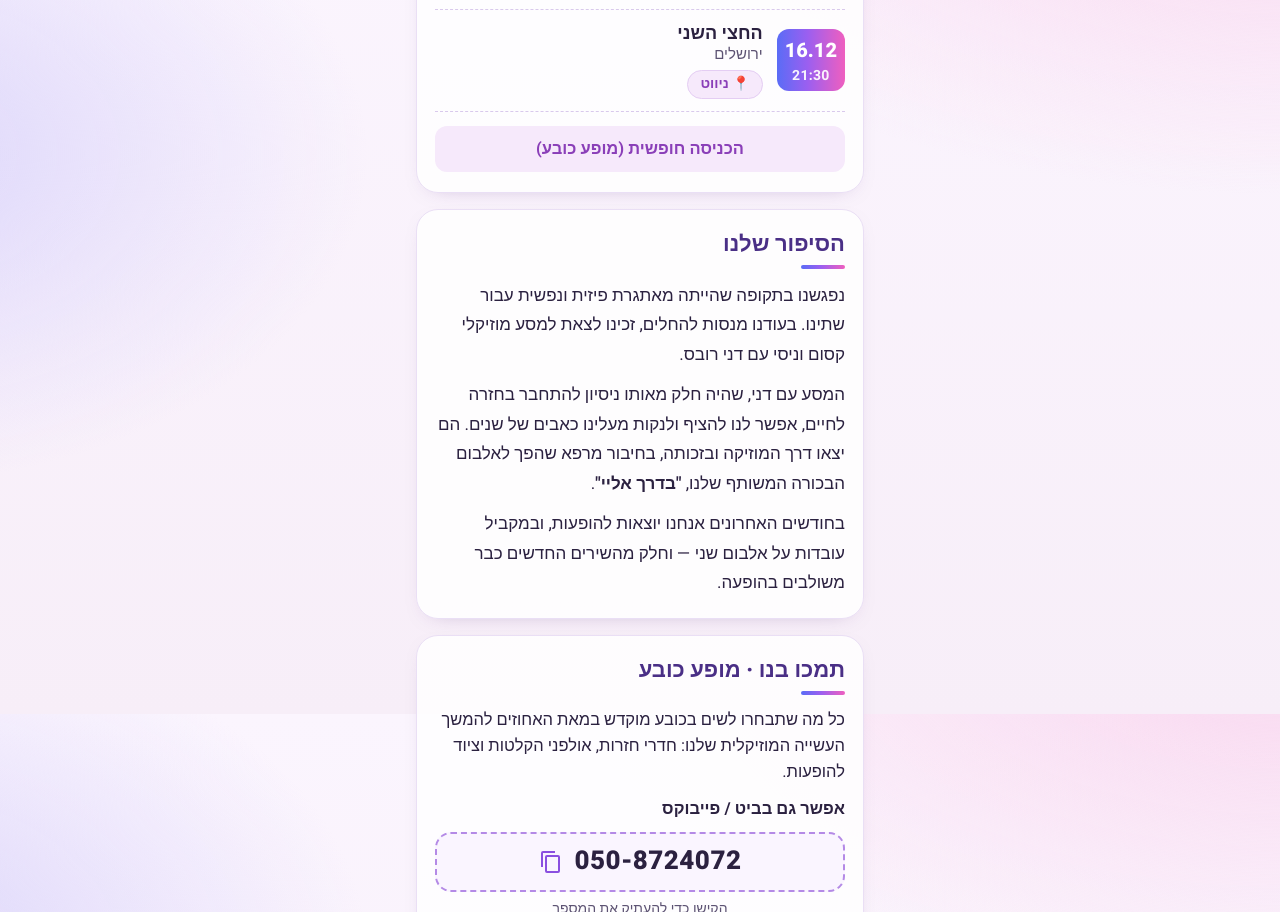
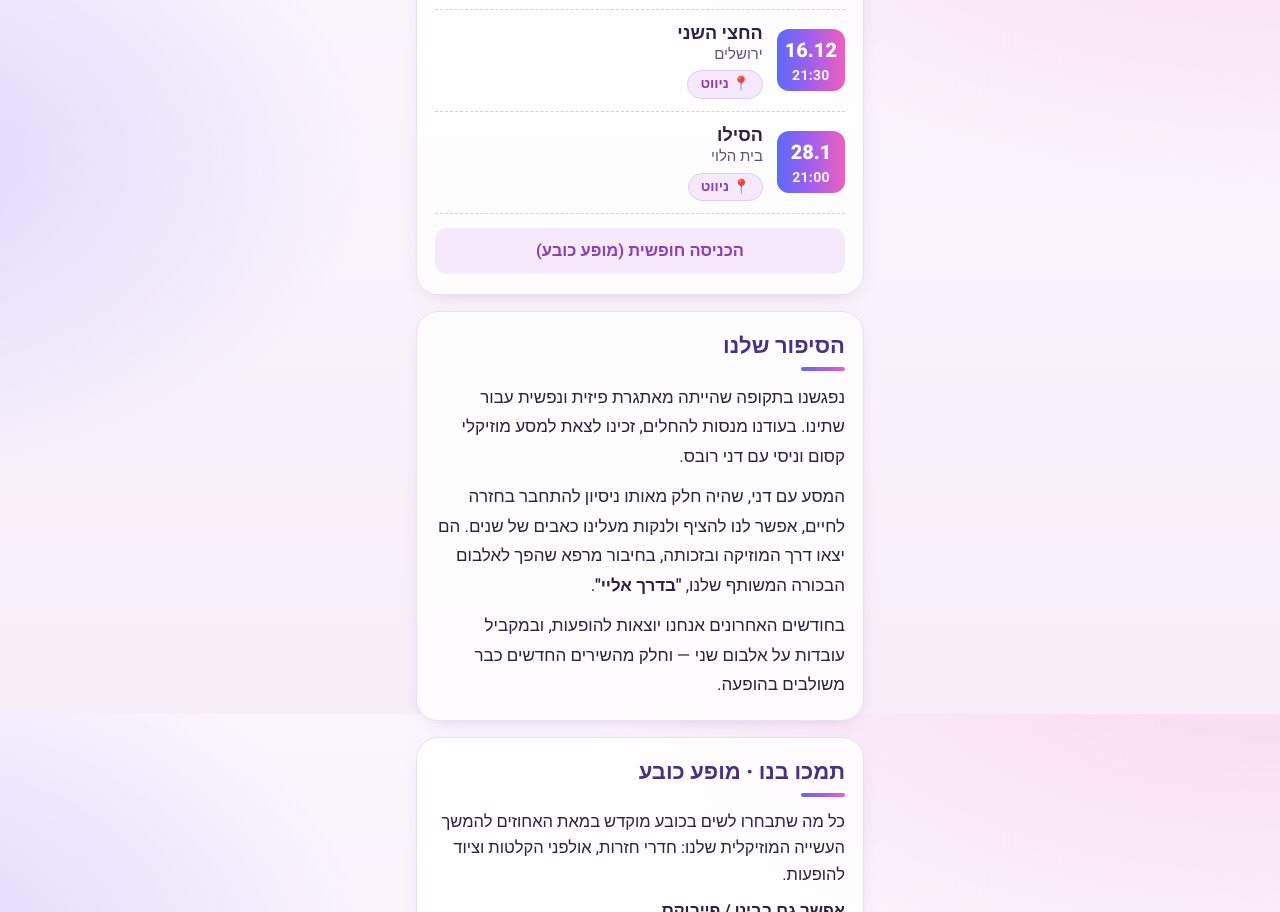
Before and after one commit to sivan-hod/https-sivan-hod.github.io, a plain HTML site: page efrat-sivan/index.html in a window 1280 px wide. Shown: the part 1686-2598 px from the top of the page. Drawn offline with Linux system fonts and the light colour scheme.

Commit message:
Band page: add Silo Beit HaLevi show on 28.1.27
Co-Authored-By: Claude Opus 5.5 <noreply@anthropic.com>
Claude-Session: https://claude.ai/code/session_0116XBaKUiFSZBxycSQi2fpA

```diff
--- a/efrat-sivan/index.html
+++ b/efrat-sivan/index.html
@@ -231,6 +231,10 @@ a:focus-visible, button:focus-visible { outline: rgb(43, 33, 64) solid 3px; outl
           <time datetime="2026-12-16T21:30" class="show-date">16.12<span class="show-time">21:30</span></time>
           <span class="show-place"><strong>החצי השני</strong><span class="show-city">ירושלים</span><a class="show-nav" href="https://waze.com/ul?q=%D7%94%D7%97%D7%A6%D7%99%20%D7%94%D7%A9%D7%A0%D7%99%2C%20%D7%99%D7%A8%D7%95%D7%A9%D7%9C%D7%99%D7%9D&amp;navigate=yes" target="_blank" rel="noopener" aria-label="ניווט לחצי השני בוויז">📍 ניווט</a></span>
         </li>
+        <li class="show" data-date="2027-01-28">
+          <time datetime="2027-01-28T21:00" class="show-date">28.1<span class="show-time">21:00</span></time>
+          <span class="show-place"><strong>הסילו</strong><span class="show-city">בית הלוי</span><a class="show-nav" href="https://waze.com/ul?q=%D7%A1%D7%99%D7%9C%D7%95%2C%20%D7%91%D7%99%D7%AA%20%D7%94%D7%9C%D7%95%D7%99&amp;navigate=yes" target="_blank" rel="noopener" aria-label="ניווט לסילו בוויז">📍 ניווט</a></span>
+        </li>
       </ul>
 
       <p class="free">הכניסה חופשית (מופע כובע)</p>
```
